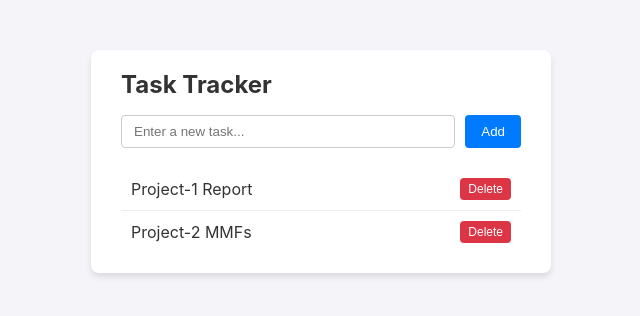
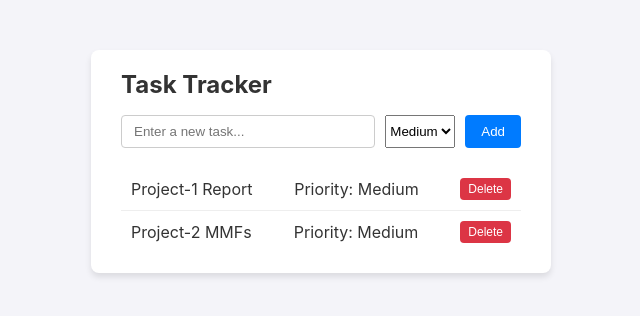
Before and after one commit to sanjjithd279/cs3300-ta-workshop, a Flask app: page / in a window 1280 px wide. Shown: the top 316 px of the page, without its empty margins (319-959 px from the left). Run offline with Flask 3, Linux system fonts and the light colour scheme.

Commit message:
Implement feature for issue #1

```diff
--- a/app.py
+++ b/app.py
@@ -2,42 +2,63 @@ from flask import Flask, render_template, request, jsonify
 
 app = Flask(__name__)
 
+ALLOWED_PRIORITIES = {"Low", "Medium", "High"}
+
 tasks = [
-    {"id": 1, "title": "Project-1 Report"},
-    {"id": 2, "title": "Project-2 MMFs"}
+    {"id": 1, "title": "Project-1 Report", "priority": "Medium"},
+    {"id": 2, "title": "Project-2 MMFs", "priority": "Medium"}
 ]
 next_id = 3
 
+
 @app.route('/')
 def index():
+    """Render the task tracker page."""
     return render_template('index.html')
+
 
 @app.route('/api/tasks', methods=['GET'])
 def get_tasks():
-    return jsonify(tasks)
+    """Return all tasks with a priority value."""
+    return jsonify([
+        {**task, "priority": task.get("priority", "Medium")}
+        for task in tasks
+    ])
+
 
 @app.route('/api/tasks', methods=['POST'])
 def add_task():
+    """Validate and create a new task."""
     global next_id
-    data = request.get_json()
+    data = request.get_json(silent=True)
 
     if not data or not data.get('title'):
         return jsonify({"error": "Title is required"}), 400
 
+    priority = data.get("priority", "Medium")
+    if priority not in ALLOWED_PRIORITIES:
+        return jsonify({
+            "error": "Priority must be Low, Medium, or High"
+        }), 400
+
     new_task = {
         "id": next_id,
-        "title": data['title']
+        "title": data['title'],
+        "priority": priority
     }
     tasks.append(new_task)
     next_id += 1
 
     return jsonify(new_task), 201
 
+
 @app.route('/api/tasks/<int:task_id>', methods=['DELETE'])
 def delete_task(task_id):
+    """Delete a task by its identifier."""
     global tasks
-    tasks = [t for t in tasks if t['id'] != task_id]
+    tasks = [task for task in tasks if task['id'] != task_id]
     return jsonify({"result": "success"}), 200
+
 
 if __name__ == '__main__':
     app.run(debug=True, port=5000)
--- a/static/app.js
+++ b/static/app.js
@@ -1,6 +1,7 @@
 document.addEventListener('DOMContentLoaded', fetchTasks);
 
 async function fetchTasks() {
+    // Fetch tasks and render their titles and priorities.
     const response = await fetch('/api/tasks');
     const tasks = await response.json();
     const taskList = document.getElementById('task-list');
@@ -8,31 +9,53 @@ async function fetchTasks() {
 
     tasks.forEach(task => {
         const li = document.createElement('li');
-        li.innerHTML = `
-            <span>${task.title}</span>
-            <button class="delete-btn" onclick="deleteTask(${task.id})">Delete</button>
-        `;
+        const title = document.createElement('span');
+        const priority = document.createElement('span');
+        const deleteButton = document.createElement('button');
+
+        title.textContent = task.title;
+        priority.textContent = `Priority: ${task.priority || 'Medium'}`;
+        deleteButton.className = 'delete-btn';
+        deleteButton.textContent = 'Delete';
+        deleteButton.addEventListener('click', () => deleteTask(task.id));
+
+        li.appendChild(title);
+        li.appendChild(priority);
+        li.appendChild(deleteButton);
         taskList.appendChild(li);
     });
 }
 
 async function addTask() {
+    // Create a task using the title and selected priority.
     const titleInput = document.getElementById('task-title');
+    const priorityInput = document.getElementById('task-priority');
+    const errorElement = document.getElementById('task-error');
     const title = titleInput.value.trim();
+    const priority = priorityInput.value;
 
+    errorElement.textContent = '';
     if (!title) return;
 
-    await fetch('/api/tasks', {
+    const response = await fetch('/api/tasks', {
         method: 'POST',
         headers: { 'Content-Type': 'application/json' },
-        body: JSON.stringify({ title })
+        body: JSON.stringify({ title, priority })
     });
 
+    if (!response.ok) {
+        const result = await response.json();
+        errorElement.textContent = result.error || 'Unable to create task';
+        return;
+    }
+
     titleInput.value = '';
+    priorityInput.value = 'Medium';
     fetchTasks();
 }
 
 async function deleteTask(id) {
+    // Delete the selected task and refresh the task list.
     await fetch(`/api/tasks/${id}`, {
         method: 'DELETE'
     });
--- a/templates/index.html
+++ b/templates/index.html
@@ -12,8 +12,14 @@
 
         <div class="task-input">
             <input type="text" id="task-title" placeholder="Enter a new task...">
+            <select id="task-priority" aria-label="Task priority">
+                <option value="Low">Low</option>
+                <option value="Medium" selected>Medium</option>
+                <option value="High">High</option>
+            </select>
             <button onclick="addTask()">Add</button>
         </div>
+        <p id="task-error" role="alert"></p>
 
         <ul id="task-list"></ul>
     </div>
```
Also changed, not shown: tests/test_app.py (+50 -3 lines).
